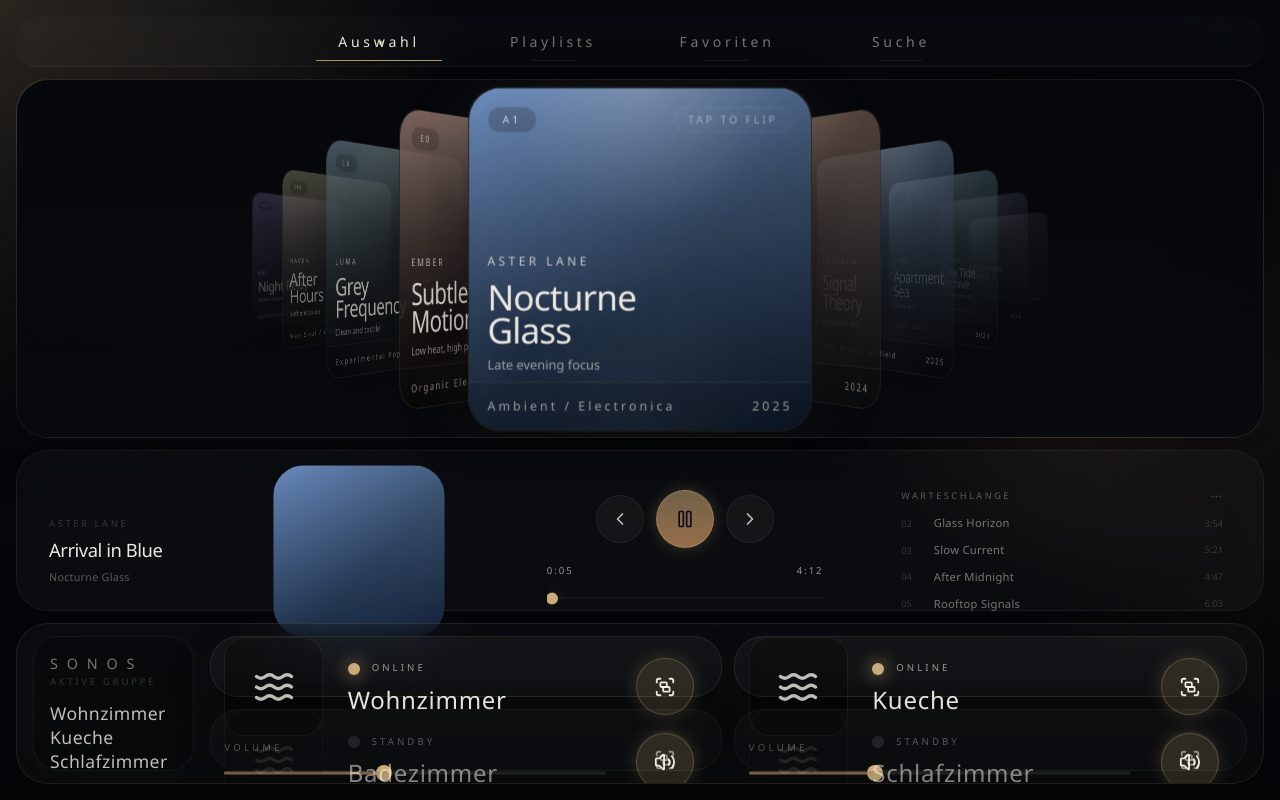
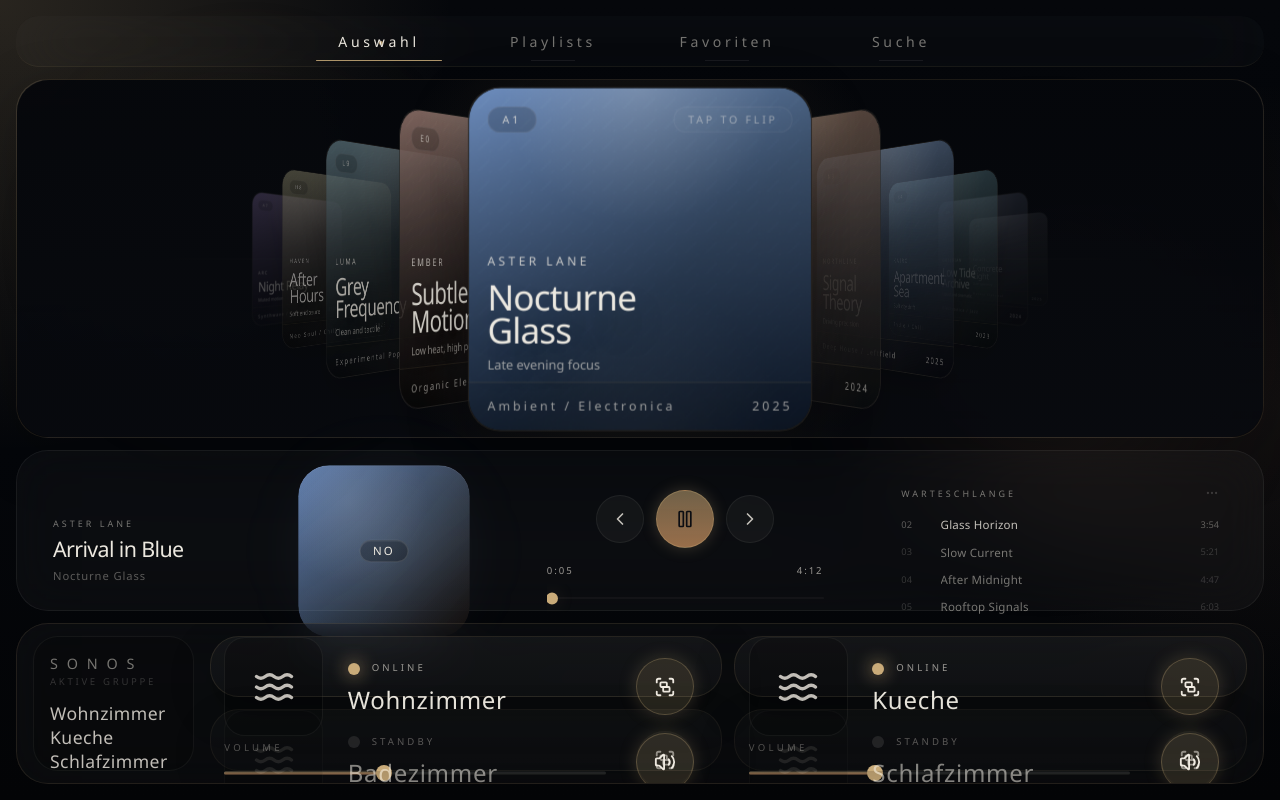
Before and after one commit to maxxeagleowl/music-wall-panel, a React (Vite) app in the folder frontend/: page / in a window 1280 px wide. Built offline with nearby package versions, Linux system fonts and the light colour scheme.

Commit message:
mock-up now playing

```diff
--- a/frontend/src/components/NowPlaying.tsx
+++ b/frontend/src/components/NowPlaying.tsx
@@ -3,6 +3,7 @@
 import type { Album, Track } from '../types/music';
 import { PlaybackControls } from './PlaybackControls';
 import { ProgressBar } from './ProgressBar';
+import { createMockAlbumTheme } from '../theme/musicTheme';
 import { rgba, themeColors, themeEffects } from '../theme/colors';
 
 type NowPlayingProps = {
@@ -30,12 +31,14 @@
   onNext,
   onSeek
 }: NowPlayingProps) {
+  const visualTheme = createMockAlbumTheme(album);
   const currentIndex = album.tracks.findIndex(t => t.id === track.id);
   const safeIndex = currentIndex >= 0 ? currentIndex : 0;
   const queueTracks = [1, 2, 3, 4].map(offset => {
     const idx = (safeIndex + offset) % album.tracks.length;
     return album.tracks[idx];
   });
+  const coverLabel = album.coverText.trim() || visualTheme.textOnCover;
 
   return (
     <section
@@ -60,31 +63,53 @@
       >
 
         {/* Zone 1 — Metadata */}
-        <div className="flex items-center pl-2">
-          <div className="max-w-[20ch] space-y-1.5 overflow-hidden">
-            <p className="truncate text-[0.6rem] tracking-[0.26em] uppercase" style={{ color: themeColors.neutral.text.subtle }}>
+        <div className="flex items-center pl-3">
+          <div className="max-w-[20ch] overflow-hidden">
+            <p
+              className="truncate text-[0.56rem] uppercase tracking-[0.34em]"
+              style={{
+                color: themeColors.neutral.text.faint
+              }}
+            >
               {album.artist}
             </p>
-            <h2 className="truncate font-display text-[1.15rem] leading-snug tracking-tight" style={{ color: themeColors.neutral.text.primary }}>
+
+            <h2
+              className="mt-2 truncate font-display text-[1.34rem] leading-[1.02] tracking-[-0.03em]"
+              style={{
+                color: themeColors.neutral.text.primary
+              }}
+            >
               {track.title}
             </h2>
-            <p className="truncate text-[0.67rem] tracking-wide" style={{ color: themeColors.neutral.text.soft }}>{album.title}</p>
+
+            <p
+              className="mt-2 truncate text-[0.7rem] tracking-[0.08em]"
+              style={{
+                color: themeColors.neutral.text.soft
+              }}
+            >
+              {album.title}
+            </p>
           </div>
         </div>
 
         {/* Zone 2 — Cover */}
-        <div className="relative items-center justify-center pl-2 pr-0">
+        <div className="relative flex items-center justify-center pl-2 pr-0">
           <div
             className="pointer-events-none absolute aspect-square w-[170px] rounded-full blur-2xl"
             style={{
-              background: `radial-gradient(circle, ${rgba(themeColors.accent.bronzeSoft, 0.10)} 0%, transparent 35%)`
+              background: visualTheme.ambientGlow
             }}
           />
 
           <motion.div
-
             initial={{ rotate: 0 }}
-            animate={isPlaying ? { scale: [1, 1.025, 1], rotate: 0 } : { scale: 1, rotate: 0 }}
+            animate={
+              isPlaying
+                ? { scale: [1, 1.025, 1], rotate: 0 }
+                : { scale: 1, rotate: 0 }
+            }
             transition={
               isPlaying
                 ? { duration: 4, repeat: Infinity, ease: 'easeInOut' }
@@ -92,14 +117,46 @@
             }
             className="relative aspect-square w-[168px] overflow-hidden rounded-[1.9rem]"
             style={{
-              boxShadow: `none`
+              boxShadow: 'none'
             }}
           >
             <div
-              className="relative h-full w-full overflow-hidden rounded-xl"
-              style={{ background: `${album.accentSoft}, ${album.accent}` }}
+              className="relative h-full w-full overflow-hidden rounded-[1.9rem]"
+              style={{
+                background: visualTheme.ambientGradient
+              }}
             >
+              <div
+                className="pointer-events-none absolute inset-0"
+                style={{
+                  backgroundImage: [
+                    `radial-gradient(circle at 30% 22%, ${rgba(themeColors.text.primary, 0.11)}, transparent 44%)`,
+                    `linear-gradient(180deg, ${rgba(themeColors.text.primary, 0.04)}, transparent)`
+                  ].join(', ')
+                }}
+              />
+
+              <div className="relative flex h-full items-center justify-center p-4">
+                <span
+                  className="inline-flex items-center rounded-full border px-3 py-1 font-display text-[0.7rem] leading-none tracking-[0.2em]"
+                  style={{
+                    color: visualTheme.textOnCover,
+                    borderColor: 'rgba(255, 255, 255, 0.12)',
+                    backgroundColor: 'rgba(0, 0, 0, 0.28)',
+                    boxShadow: 'inset 0 1px 0 rgba(255, 255, 255, 0.06)'
+                  }}
+                >
+                  {coverLabel}
+                </span>
               </div>
+            </div>
+
+            <div
+              className="pointer-events-none absolute inset-0 rounded-[1.9rem]"
+              style={{
+                boxShadow: `inset 0 1px 0 ${rgba(themeColors.text.primary, 0.08)}`
+              }}
+            />
           </motion.div>
         </div>
 
@@ -118,23 +175,64 @@
         </div>
 
         {/* Zone 4 — Warteschlange */}
-        <div className="flex flex-col justify-center pl-6 pr-4">
-          <div className="mb-3 flex items-center justify-between">
-            <span className="text-[0.57rem] tracking-[0.28em] uppercase" style={{ color: themeColors.neutral.text.soft }}>
+          <div className="flex flex-col justify-center pl-6 pr-5">
+            <div className="mb-4 flex items-center justify-between">
+              <span
+                className="text-[0.56rem] uppercase tracking-[0.34em]"
+                style={{ color: themeColors.neutral.text.faint }}
+              >
                 Warteschlange
               </span>
-            <MoreHorizontal size={13} className="shrink-0" color={themeColors.neutral.text.subtle} />
+
+              <MoreHorizontal
+                size={14}
+                className="shrink-0"
+                color={themeColors.neutral.text.subtle}
+              />
             </div>
+
             <div className="space-y-2.5">
-            {queueTracks.map(qTrack => (
-              <div key={qTrack.id} className="group flex items-center gap-2.5">
-                <span className="w-[1.4rem] shrink-0 text-[0.57rem] tabular-nums" style={{ color: themeColors.neutral.text.subtle }}>
+              {queueTracks.map((qTrack, index) => (
+                <div
+                  key={qTrack.id}
+                  className="grid items-center gap-3"
+                  style={{
+                    gridTemplateColumns: '1.7rem 1fr 2.4rem'
+                  }}
+                >
+                  <span
+                    className="text-[0.58rem] tabular-nums"
+                    style={{
+                      color:
+                        index === 0
+                          ? themeColors.neutral.text.soft
+                          : themeColors.neutral.text.subtle
+                    }}
+                  >
                     {String(qTrack.number).padStart(2, '0')}
                   </span>
-                <span className="flex-1 truncate text-[0.7rem] tracking-wide transition-colors" style={{ color: themeColors.neutral.text.faint }}>
+
+                  <span
+                    className="truncate text-[0.72rem] tracking-[0.02em]"
+                    style={{
+                      color:
+                        index === 0
+                          ? themeColors.neutral.text.secondary
+                          : themeColors.neutral.text.faint
+                    }}
+                  >
                     {qTrack.title}
                   </span>
-                <span className="shrink-0 pl-2 text-[0.58rem] tabular-nums" style={{ color: themeColors.neutral.text.subtle }}>
+
+                  <span
+                    className="text-right text-[0.58rem] tabular-nums"
+                    style={{
+                      color:
+                        index === 0
+                          ? themeColors.neutral.text.soft
+                          : themeColors.neutral.text.subtle
+                      }}
+                    >
                     {qTrack.duration}
                   </span>
                 </div>
--- /dev/null
+++ b/frontend/src/theme/musicTheme.ts
@@ -0,0 +1,150 @@
+import type { Album } from '../types/music';
+import { rgba, themeColors } from './colors';
+
+export type AlbumVisualTheme = {
+  coverImageUrl?: string;
+  accent: string;
+  accentSoft: string;
+  ambientGlow: string;
+  ambientGradient: string;
+  textOnCover: string;
+};
+
+type AlbumThemeSource = Pick<Album, 'accent' | 'accentSoft'> & {
+  coverImageUrl?: string;
+};
+
+const PREMIUM_BRONZE = themeColors.accent.bronze;
+const PREMIUM_BRONZE_SOFT = themeColors.accent.bronzeSoft;
+const PREMIUM_BRONZE_DEEP = '#120d0a';
+
+const COLOR_TOKEN_PATTERN = /#[0-9a-fA-F]{3,8}|rgba?\(\s*[\d.]+\s*,\s*[\d.]+\s*,\s*[\d.]+(?:\s*,\s*[\d.]+)?\s*\)/;
+
+function extractColorToken(inputColor: string) {
+  const match = inputColor.match(COLOR_TOKEN_PATTERN);
+  return match?.[0];
+}
+
+function isValidHexColor(inputColor: string) {
+  return /^#[0-9a-fA-F]{3,8}$/.test(inputColor);
+}
+
+function isValidRgbColor(inputColor: string) {
+  return /^rgba?\(\s*[\d.]+\s*,\s*[\d.]+\s*,\s*[\d.]+(?:\s*,\s*[\d.]+)?\s*\)$/.test(inputColor);
+}
+
+function parseRgbColor(inputColor: string) {
+  if (isValidHexColor(inputColor)) {
+    const value = inputColor.slice(1);
+
+    if (value.length === 3) {
+      return [
+        Number.parseInt(value[0] + value[0], 16),
+        Number.parseInt(value[1] + value[1], 16),
+        Number.parseInt(value[2] + value[2], 16)
+      ] as const;
+    }
+
+    if (value.length >= 6) {
+      return [
+        Number.parseInt(value.slice(0, 2), 16),
+        Number.parseInt(value.slice(2, 4), 16),
+        Number.parseInt(value.slice(4, 6), 16)
+      ] as const;
+    }
+  }
+
+  if (isValidRgbColor(inputColor)) {
+    const match = inputColor.match(
+      /^rgba?\(\s*([\d.]+)\s*,\s*([\d.]+)\s*,\s*([\d.]+)(?:\s*,\s*([\d.]+)\s*)?\)$/
+    );
+
+    if (match) {
+      return [
+        Number.parseFloat(match[1]),
+        Number.parseFloat(match[2]),
+        Number.parseFloat(match[3])
+      ] as const;
+    }
+  }
+
+  return null;
+}
+
+function getLuminance(inputColor: string) {
+  const rgb = parseRgbColor(inputColor);
+
+  if (!rgb) {
+    return null;
+  }
+
+  const [red, green, blue] = rgb.map((channel) => {
+    const normalized = Math.min(255, Math.max(0, channel)) / 255;
+    return normalized <= 0.03928
+      ? normalized / 12.92
+      : ((normalized + 0.055) / 1.055) ** 2.4;
+  });
+
+  return 0.2126 * red + 0.7152 * green + 0.0722 * blue;
+}
+
+function resolveAlbumColor(inputColor: string | undefined, fallback: string) {
+  if (!inputColor) {
+    return fallback;
+  }
+
+  const trimmed = inputColor.trim();
+
+  if (!trimmed) {
+    return fallback;
+  }
+
+  const token = extractColorToken(trimmed);
+  if (token) {
+    return token;
+  }
+
+  if (isValidHexColor(trimmed) || isValidRgbColor(trimmed)) {
+    return trimmed;
+  }
+
+  return fallback;
+}
+
+function chooseCoverTextColor(primaryColor: string, secondaryColor: string) {
+  const luminanceValues = [getLuminance(primaryColor), getLuminance(secondaryColor)].filter(
+    (value): value is number => value !== null
+  );
+
+  if (!luminanceValues.length) {
+    return themeColors.neutral.text.primary;
+  }
+
+  const averageLuminance = luminanceValues.reduce((sum, value) => sum + value, 0) / luminanceValues.length;
+  return averageLuminance > 0.55 ? themeColors.neutral.text.inverse : themeColors.neutral.text.primary;
+}
+
+export function normalizeAlbumColor(inputColor: string | undefined) {
+  return resolveAlbumColor(inputColor, PREMIUM_BRONZE);
+}
+
+export function createSafeAmbientGradient(primaryColor: string | undefined, secondaryColor: string | undefined) {
+  const primary = normalizeAlbumColor(primaryColor);
+  const secondary = resolveAlbumColor(secondaryColor, PREMIUM_BRONZE_SOFT);
+
+  return `linear-gradient(135deg, ${primary} 0%, ${secondary} 58%, ${PREMIUM_BRONZE_DEEP} 100%)`;
+}
+
+export function createMockAlbumTheme(album: AlbumThemeSource): AlbumVisualTheme {
+  const accent = normalizeAlbumColor(album.accent);
+  const accentSoft = resolveAlbumColor(album.accentSoft, PREMIUM_BRONZE_SOFT);
+
+  return {
+    coverImageUrl: album.coverImageUrl,
+    accent,
+    accentSoft,
+    ambientGlow: `radial-gradient(circle, ${rgba(accentSoft, 0.24)} 0%, transparent 68%)`,
+    ambientGradient: createSafeAmbientGradient(accent, accentSoft),
+    textOnCover: chooseCoverTextColor(accent, accentSoft)
+  };
+}
```
Also changed, not shown: 2 other files (tests, documents, lock files or other folders). Lines whose indentation alone changed are shown as unchanged.
